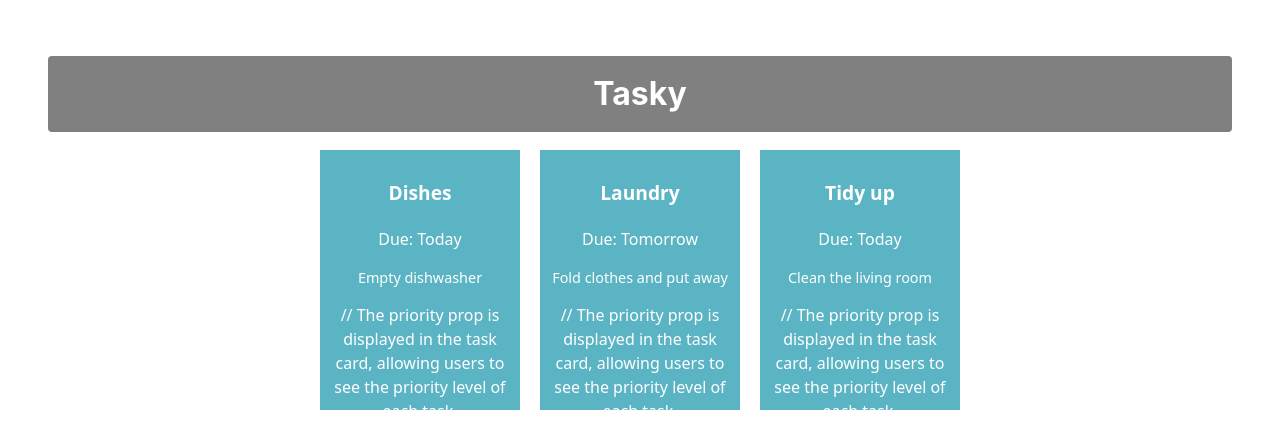
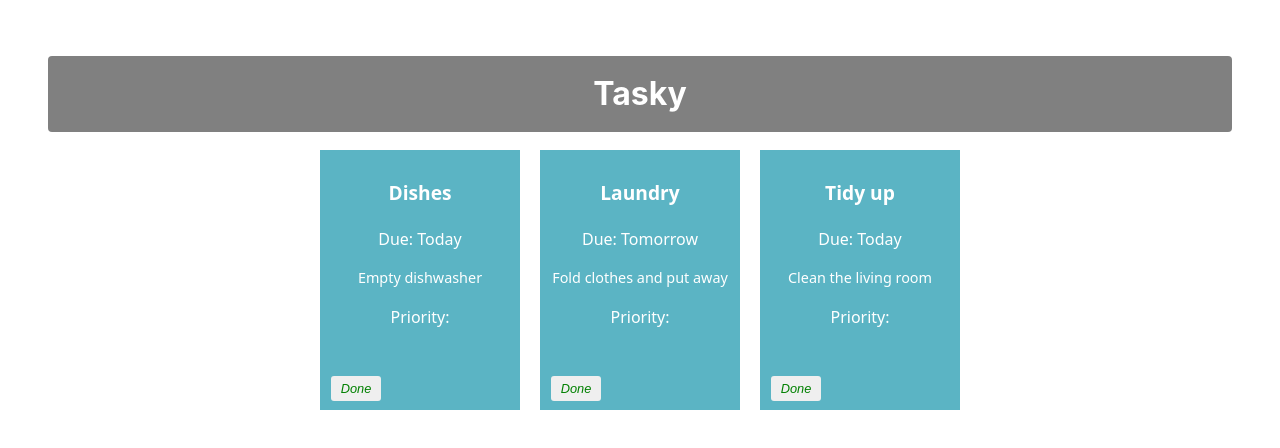
Before and after one commit to dohalloran74/react-basics-labs26, a React (Vite) app in the folder tasky/: page / in a window 1280 px wide. Shown: the top 448 px of the page. Built offline with nearby package versions, Linux system fonts and the light colour scheme.

Commit message:
Mark task as done

```diff
--- a/tasky/src/App.css
+++ b/tasky/src/App.css
@@ -47,3 +47,38 @@
   font-size: 0.9em;
   margin-top: 10px;
 }
+
+button {
+  border: none;
+  border-radius: 3px;
+  font-style: italic;
+  font-size: 0.8em;
+  margin: 4px 6px;
+  width: 50px;
+  height: 25px;
+}
+
+.doneButton {
+  position: absolute;
+  bottom: 5px;
+  left: 5px;
+  color: green;
+}
+
+/*  style the button when the task is marked as done */
+button {
+  border: none;
+  border-radius: 3px;
+  font-style: italic;
+  font-size: 0.8em;
+  margin: 4px 6px;
+  width: 50px;
+  height: 25px;
+}
+
+.doneButton {
+  position: absolute;
+  bottom: 5px;
+  left: 5px;
+  color: green;
+}
--- a/tasky/src/App.jsx
+++ b/tasky/src/App.jsx
@@ -9,26 +9,35 @@
 function App() {
   const [taskState, setTaskState] = useState({
     tasks: [
-      { id: 1, title: "Dishes", description: "Empty dishwasher", deadline: "Today", priority: "Low" },
-      { id: 2, title: "Laundry", description: "Fold clothes and put away", deadline: "Tomorrow", priority: "Medium" },
-      { id: 3, title: "Tidy up", description: "Clean the living room", deadline: "Today", priority: "High" }
+      { id: 1, title: "Dishes", description: "Empty dishwasher", deadline: "Today", priority: "Low" , done:false},
+      { id: 2, title: "Laundry", description: "Fold clothes and put away", deadline: "Tomorrow", priority: "Medium" , done:false},
+      { id: 3, title: "Tidy up", description: "Clean the living room", deadline: "Today", priority: "High" , done:false }
     ]
   });
 
+
+// doneHandler function
+
+  const doneHandler = (taskIndex) => {
+    const tasks = [...taskState.tasks];
+    tasks[taskIndex].done = !tasks[taskIndex].done;
+    setTaskState({tasks});
+    console.log(`${taskIndex} ${tasks[taskIndex].done}`);
+  }
 
 
   return (
     <div className="container">
       <h1>Tasky</h1>
 
-      {taskState.tasks.map((task) => (
+        {taskState.tasks.map((task, index) => (
     <Task
       title={task.title}
       description={task.description}
       deadline={task.deadline}
-          // task.priority is passed down as a prop to the Task component, allowing it to be displayed in the task card.
-          priority={task.priority}
       key={task.id}
+      done={task.done}
+      markDone={() => doneHandler(index)}
     />
   ))}
 
--- a/tasky/src/components/Task.jsx
+++ b/tasky/src/components/Task.jsx
@@ -1,14 +1,23 @@
 import React from 'react';
-
+  // The priority prop is displayed in the task card, allowing users to see the priority level of each task.
 const Task = (props) => {
 
     return (
-        <div className="card">
+       <div className="card" style={{backgroundColor: props.done ? 'lightgrey' : '#5bb4c4'}}>
+
+
             <p className="title">{props.title}</p>
             <p>Due: {props.deadline}</p>
             <p className="description">{props.description}</p>
-            // The priority prop is displayed in the task card, allowing users to see the priority level of each task.
+
             <p>Priority: {props.priority}</p>
+
+         <button onClick={props.markDone} className='doneButton'>Done</button>
+
+
+
+
+
 
         </div>
     )
```
Lines whose indentation alone changed are shown as unchanged.
